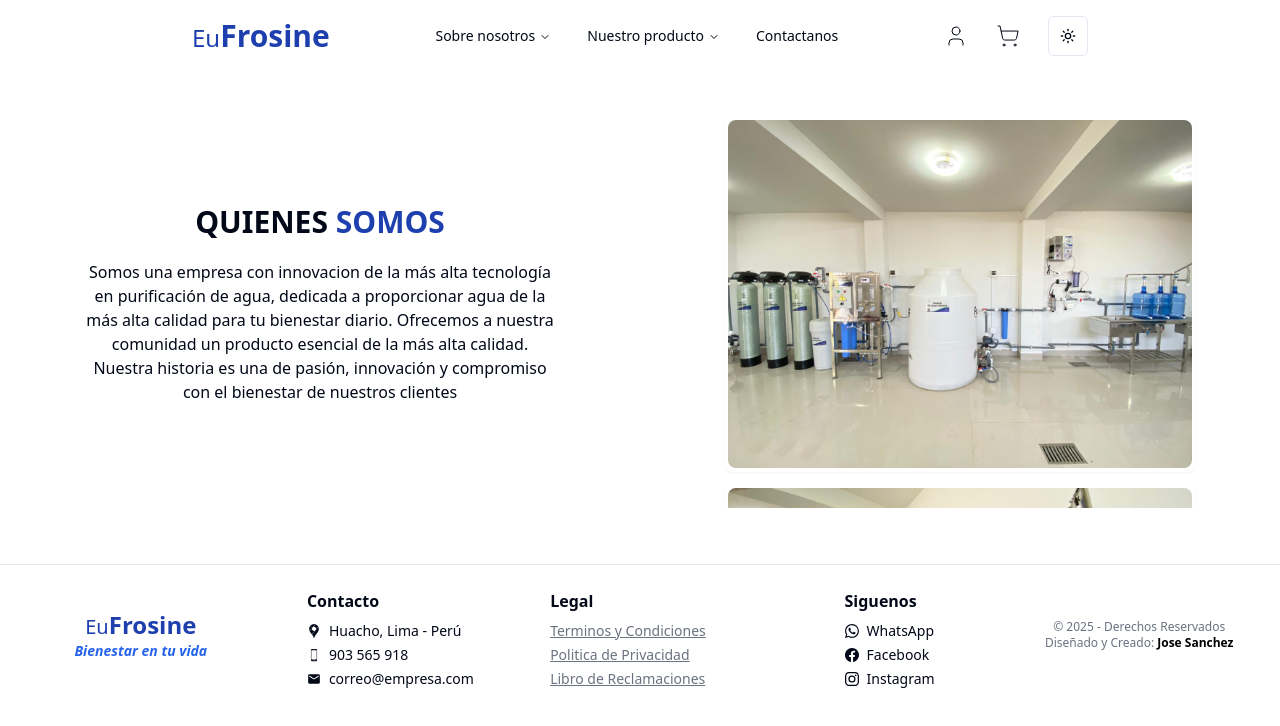
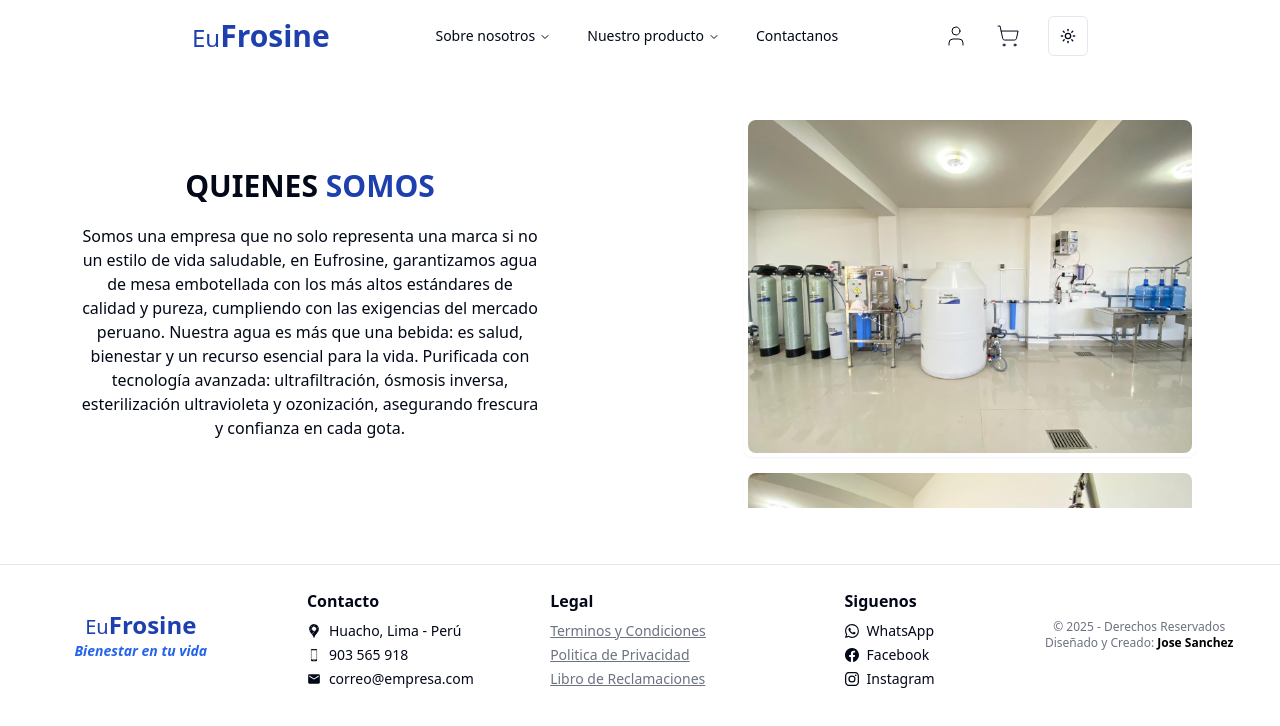
Before and after one commit to JoseSanchez90/frontend-eufrosine-web, a Next.js app: page /nosotros in a window 1280 px wide. Shown: the top 726 px of the page. Built offline with nearby package versions, Linux system fonts and the light colour scheme.

Commit message:
update popovercontent

```diff
--- a/app/(routes)/nosotros/page.tsx
+++ b/app/(routes)/nosotros/page.tsx
@@ -27,14 +27,13 @@ function page() {
 
   return (
 
-      <div className="grid grid-cols-1 sm:grid-cols-2 sm:py-10 py-10 gap-10 sm:gap-0">
+      <div className="grid grid-cols-1 sm:grid-cols-2 sm:py-10 py-10 gap-5 sm:gap-10">
         <div className="w-full sm:h-96 flex flex-col gap-5 justify-center px-5 sm:px-20">
             <h2 className="max-w-2xl text-2xl sm:text-3xl font-bold text-center">QUIENES <span className="text-2xl sm:text-3xl font-bold text-blue-800 dark:text-blue-500">SOMOS</span></h2>
-            <p className="font-medium text-center">Somos una empresa con innovacion de la más alta tecnología en purificación de agua, dedicada a proporcionar agua de la más alta calidad para tu bienestar diario. Ofrecemos a nuestra comunidad un producto esencial de la más alta calidad. Nuestra historia es una de
-            pasión, innovación y compromiso con el bienestar de nuestros clientes</p>
+            <p className="font-medium sm:text-center">Somos una empresa que no solo representa una marca si no un estilo de vida saludable, en Eufrosine, garantizamos agua de mesa embotellada con los más altos estándares de calidad y pureza, cumpliendo con las exigencias del mercado peruano. Nuestra agua es más que una bebida: es salud, bienestar y un recurso esencial para la vida. Purificada con tecnología avanzada: ultrafiltración, ósmosis inversa, esterilización ultravioleta y ozonización, asegurando frescura y confianza en cada gota.</p>
         </div>
         <div className="flex justify-center bg-cover">
-          <Carousel opts={{align: "start"}} plugins={[Autoplay({delay: 4000})]} orientation="vertical" className="w-full max-w-xs sm:max-w-2xl bg-cover sm:px-20">
+          <Carousel opts={{align: "start"}} plugins={[Autoplay({delay: 4000})]} orientation="vertical" className="w-full max-w-sm sm:max-w-2xl sm:px-20">
             <CarouselContent className="-mt-1 h-[200px] sm:h-[400px]">
               {CompanyBanners.map(({id, image}) => (
                 <CarouselItem key={id} className="pt-1 md:basis-1/2">
--- a/components/items-menu-mobile.tsx
+++ b/components/items-menu-mobile.tsx
@@ -15,10 +15,10 @@ const ItemsMenuMobile = () => {
             </PopoverTrigger>
             <PopoverContent onClick={() => setOpen(!open)}>
                 <div className="flex flex-col gap-2">
-                    <Link href="/nosotros" className="block">Quienes Somos</Link>
-                    <Link href="/mision-vision" className="block">Mision / Vision</Link>
-                    <Link href="/blog" className="block">Blog</Link>
-                    <Link href="/nuestros-productos" className="block">Nuestros Productos</Link>
+                    <Link href="/nosotros" className="block" onClick={closePopover}>Quienes Somos</Link>
+                    <Link href="/mision-vision" className="block" onClick={closePopover}>Mision / Vision</Link>
+                    <Link href="/blog" className="block" onClick={closePopover}>Blog</Link>
+                    <Link href="/nuestros-productos" className="block" onClick={closePopover}>Nuestros Productos</Link>
                 </div>
             </PopoverContent>
         </Popover>
```
